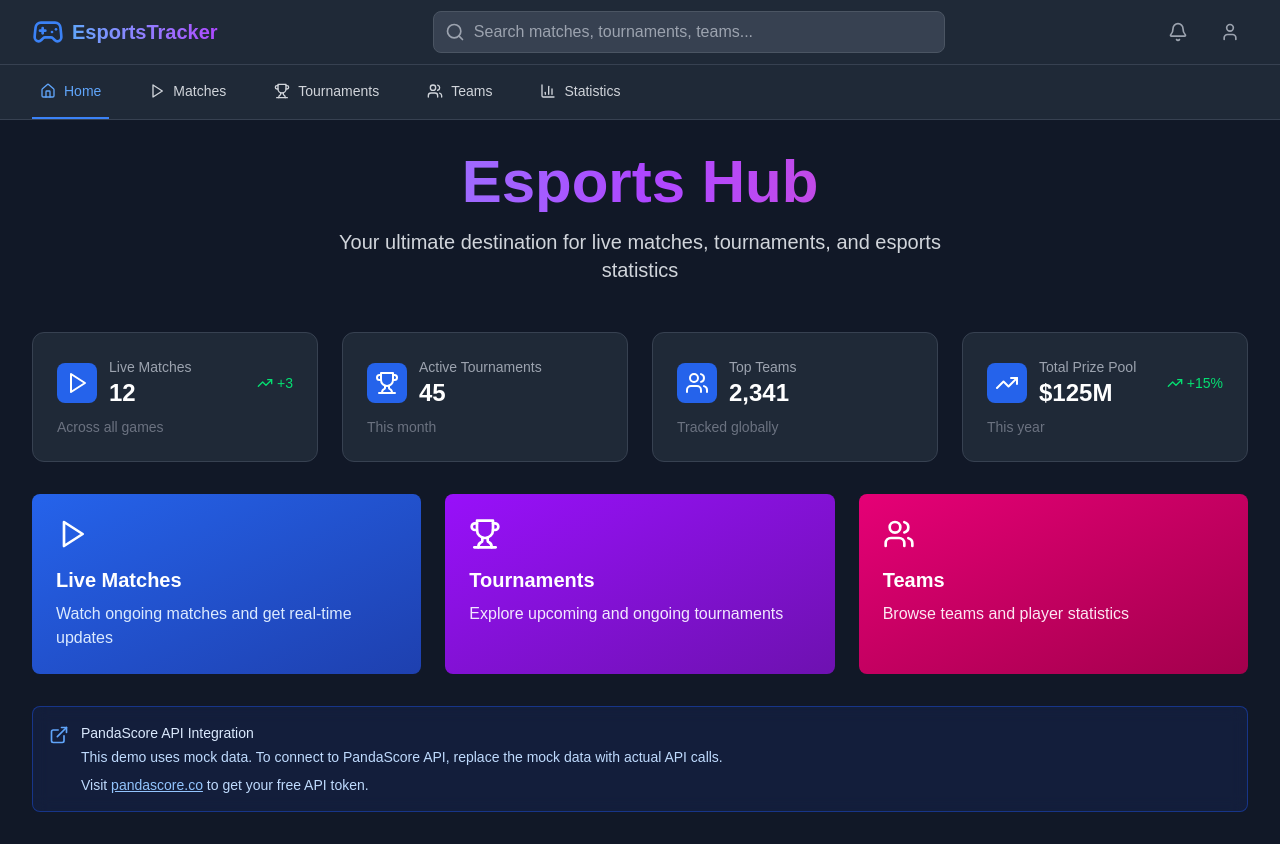
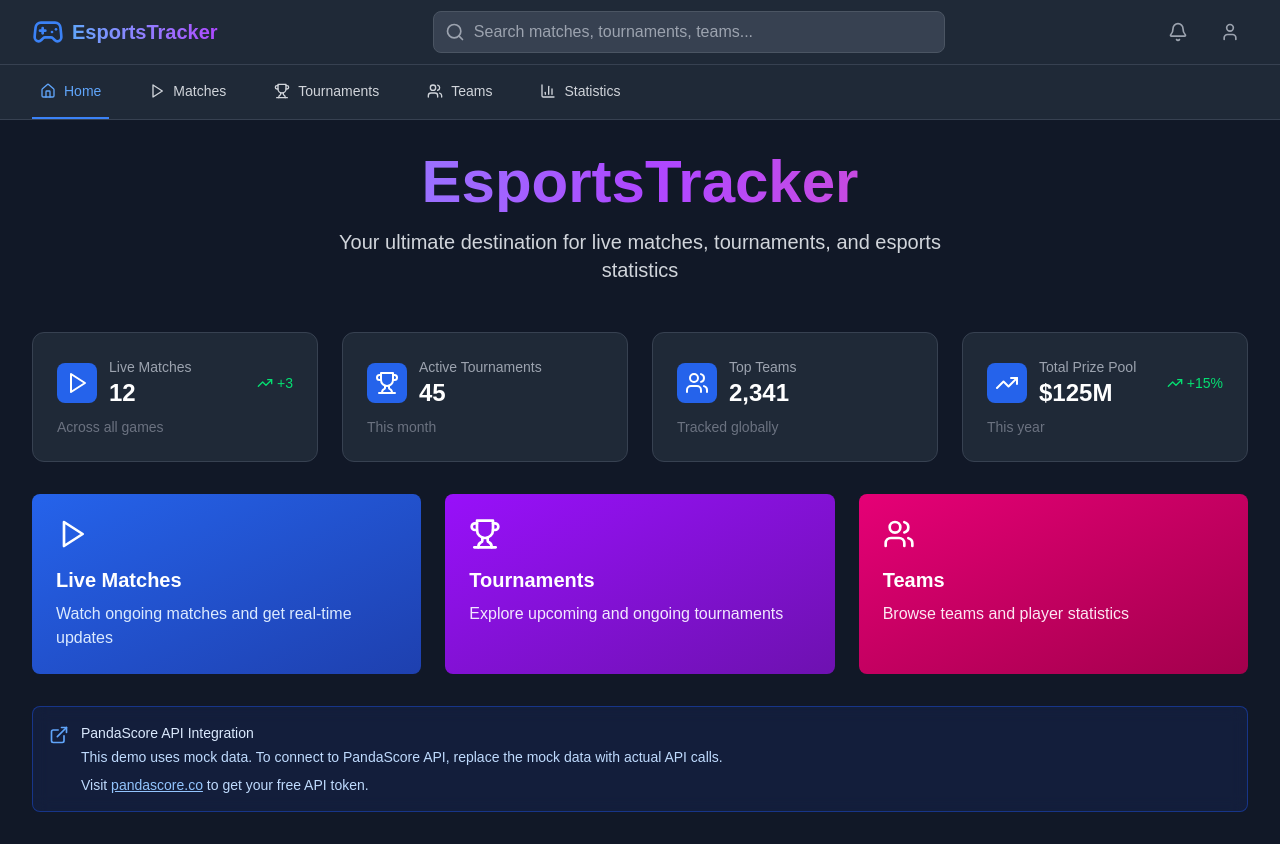
Before and after one commit to vrigzalejo/esports-tracker, a Next.js app: page / in a window 1280 px wide. Built offline with nearby package versions, Linux system fonts and the light colour scheme.

Commit message:
renamed title

```diff
--- a/app/layout.tsx
+++ b/app/layout.tsx
@@ -13,13 +13,13 @@
 });
 
 export const metadata: Metadata = {
-  title: 'Esports Hub - Live Matches, Tournaments & Stats',
+  title: 'EsportsTracker - Live Matches, Tournaments & Stats',
   description: 'Your ultimate destination for esports matches, tournaments, teams, and statistics',
   keywords: ['esports', 'gaming', 'tournaments', 'matches', 'teams', 'statistics'],
-  authors: [{ name: 'Esports Hub' }],
+  authors: [{ name: 'EsportsTracker' }],
   viewport: 'width=device-width, initial-scale=1',
   openGraph: {
-    title: 'Esports Hub',
+    title: 'EsportsTracker',
     description: 'Your ultimate destination for esports matches, tournaments, teams, and statistics',
     type: 'website',
   },
--- a/app/page.tsx
+++ b/app/page.tsx
@@ -19,7 +19,7 @@
         {/* Hero Section */}
         <div className="text-center mb-12">
           <h1 className="text-4xl md:text-6xl font-bold bg-gradient-to-r from-blue-400 via-purple-500 to-pink-500 bg-clip-text text-transparent mb-4">
-            Esports Hub
+            EsportsTracker
           </h1>
           <p className="text-xl text-gray-300 max-w-2xl mx-auto">
             Your ultimate destination for live matches, tournaments, and esports statistics
```
